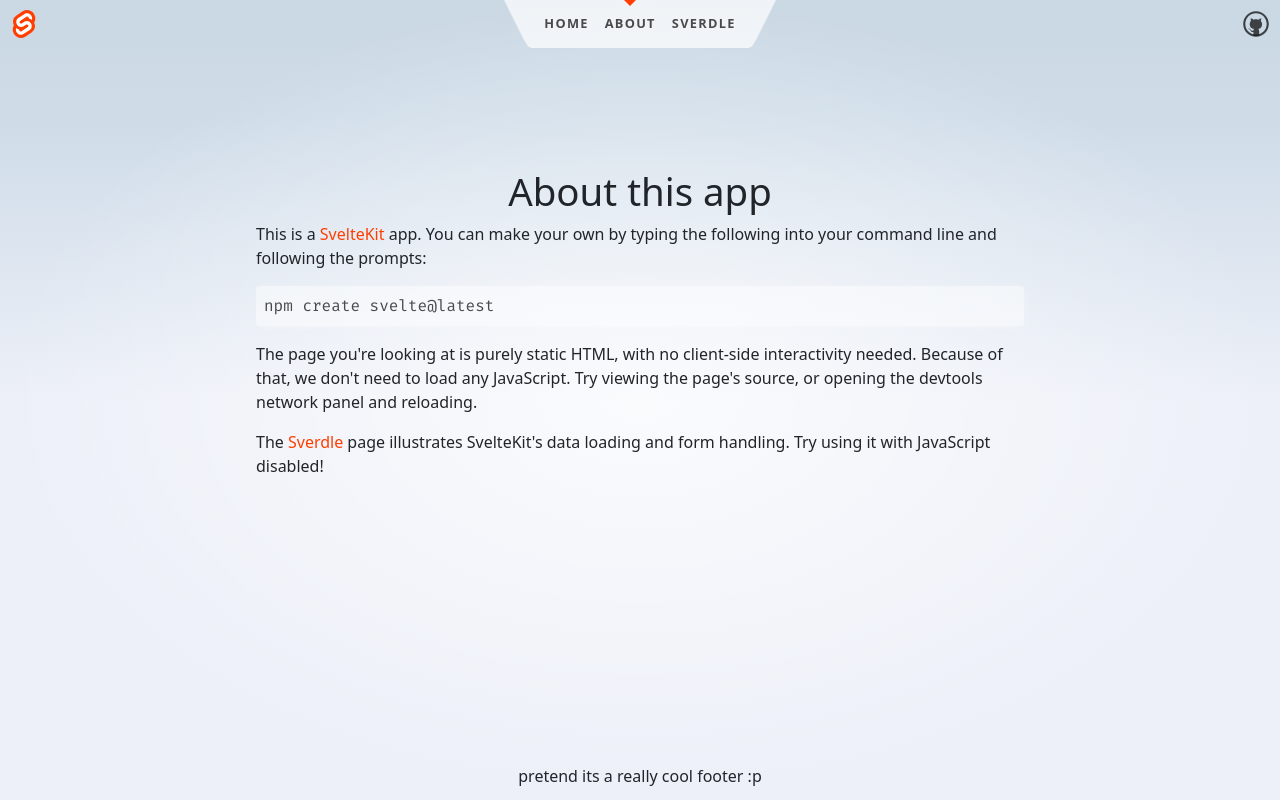
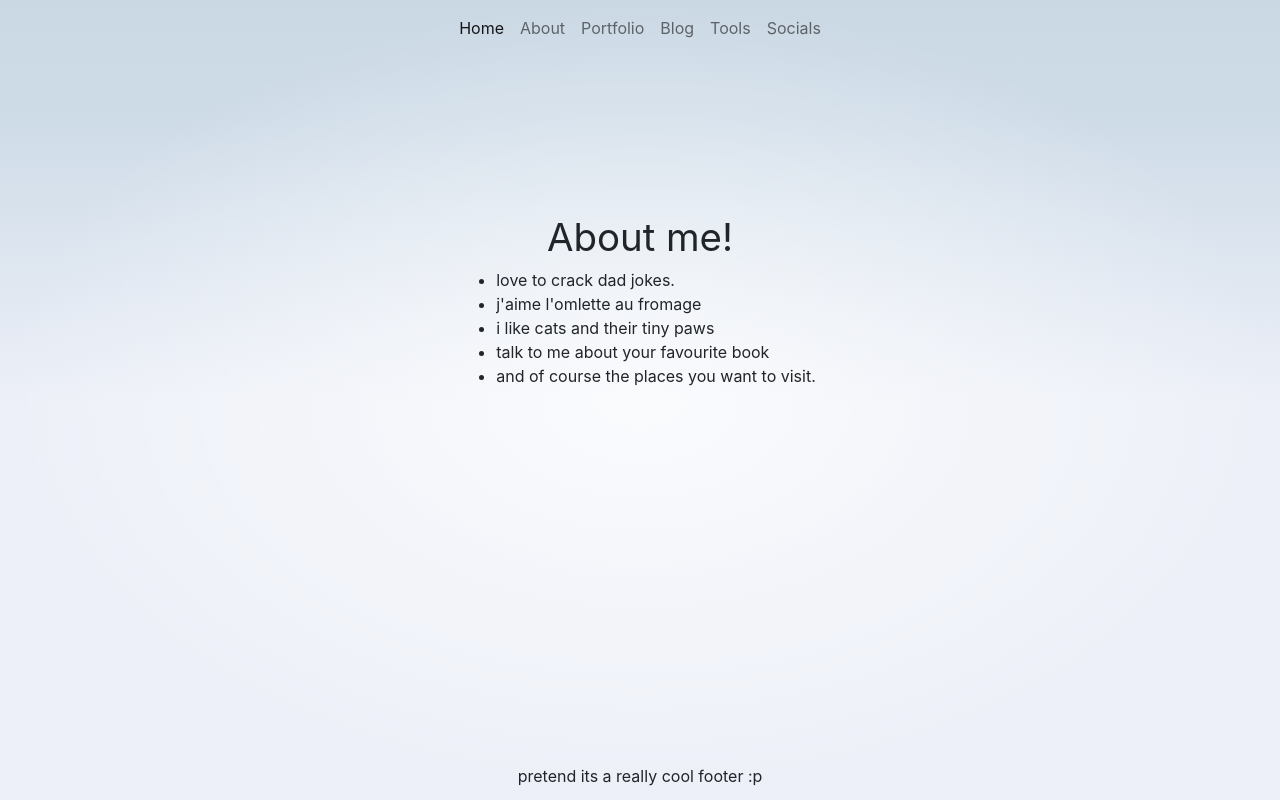
Before and after one commit to arpankodes/arpan-showcase, a SvelteKit app: page /about in a window 1280 px wide. Built offline with nearby package versions, Linux system fonts and the light colour scheme.

Commit message:
Added basic routes.

```diff
--- a/src/app.html
+++ b/src/app.html
@@ -2,7 +2,6 @@
 <html lang="en">
 	<head>
 		<meta charset="utf-8" />
-		<link rel="icon" href="%sveltekit.assets%/favicon.png" />
 		<meta name="viewport" content="width=device-width" />
 
 		<link href="https://cdn.jsdelivr.net/npm/bootstrap@5.0.2/dist/css/bootstrap.min.css" rel="stylesheet" integrity="sha384-EVSTQN3/azprG1Anm3QDgpJLIm9Nao0Yz1ztcQTwFspd3yD65VohhpuuCOmLASjC" crossorigin="anonymous">
--- a/src/routes/+page.svelte
+++ b/src/routes/+page.svelte
@@ -1,5 +1,4 @@
 <script>
-	import Counter from './Counter.svelte';
 	import welcome from '$lib/images/svelte-welcome.webp';
 	import welcome_fallback from '$lib/images/svelte-welcome.png';
 </script>
@@ -14,9 +13,6 @@
 		Welcome to my website!
 	</h1>
 
-
-
-	<Counter />
 </section>
 
 <style>
--- a/src/routes/Header.svelte
+++ b/src/routes/Header.svelte
@@ -1,129 +1,31 @@
 <script>
-	import { page } from '$app/stores';
-	import logo from '$lib/images/svelte-logo.svg';
-	import github from '$lib/images/github.svg';
+
 </script>
 
 <header>
-	<div class="corner">
-		<a href="https://kit.svelte.dev">
-			<img src={logo} alt="SvelteKit" />
-		</a>
-	</div>
 
-	<nav>
-		<svg viewBox="0 0 2 3" aria-hidden="true">
-			<path d="M0,0 L1,2 C1.5,3 1.5,3 2,3 L2,0 Z" />
-		</svg>
-		<ul>
-			<li aria-current={$page.url.pathname === '/' ? 'page' : undefined}>
-				<a href="/">Home</a>
-			</li>
-			<li aria-current={$page.url.pathname === '/about' ? 'page' : undefined}>
-				<a href="/about">About</a>
-			</li>
-			<li aria-current={$page.url.pathname.startsWith('/sverdle') ? 'page' : undefined}>
-				<a href="/sverdle">Sverdle</a>
-			</li>
-		</ul>
-		<svg viewBox="0 0 2 3" aria-hidden="true">
-			<path d="M0,0 L0,3 C0.5,3 0.5,3 1,2 L2,0 Z" />
-		</svg>
-	</nav>
+	<nav class="navbar navbar-expand-lg navbar-light bg-lightd-flex justify-content-center">
+		<div class="">
+		  <button class="navbar-toggler" type="button" data-bs-toggle="collapse" data-bs-target="#navbarNavAltMarkup" aria-controls="navbarNavAltMarkup" aria-expanded="false" aria-label="Toggle navigation">
+			<span class="navbar-toggler-icon"></span>
+		  </button>
+		  <div class="collapse navbar-collapse" id="navbarNavAltMarkup">
+			<div class="navbar-nav">
+			  <a class="nav-link active" aria-current="page" href="/">Home</a>
+			  <a class="nav-link" href="/about">About</a>
+			  <a class="nav-link" href="/portfolio">Portfolio</a>
+			  <a href="/blog" class="nav-link">Blog</a>
+			  <a href="/tools" class="nav-link">Tools</a>
+			  <a href="/socials" class="nav-link">Socials</a>
+			</div>
+		  </div>
+		</div>
+	  </nav>
 
-	<div class="corner">
-		<a href="https://github.com/sveltejs/kit">
-			<img src={github} alt="GitHub" />
-		</a>
-	</div>
 </header>
 
 <style>
-	header {
-		display: flex;
-		justify-content: space-between;
-	}
-
-	.corner {
-		width: 3em;
-		height: 3em;
-	}
-
-	.corner a {
-		display: flex;
-		align-items: center;
-		justify-content: center;
-		width: 100%;
-		height: 100%;
-	}
-
-	.corner img {
-		width: 2em;
-		height: 2em;
-		object-fit: contain;
-	}
-
-	nav {
-		display: flex;
-		justify-content: center;
-		--background: rgba(255, 255, 255, 0.7);
-	}
-
-	svg {
-		width: 2em;
-		height: 3em;
-		display: block;
-	}
-
-	path {
-		fill: var(--background);
-	}
-
-	ul {
-		position: relative;
-		padding: 0;
-		margin: 0;
-		height: 3em;
-		display: flex;
-		justify-content: center;
-		align-items: center;
-		list-style: none;
-		background: var(--background);
-		background-size: contain;
-	}
-
-	li {
-		position: relative;
-		height: 100%;
-	}
-
-	li[aria-current='page']::before {
-		--size: 6px;
-		content: '';
-		width: 0;
-		height: 0;
-		position: absolute;
-		top: 0;
-		left: calc(50% - var(--size));
-		border: var(--size) solid transparent;
-		border-top: var(--size) solid var(--color-theme-1);
-	}
-
-	nav a {
-		display: flex;
-		height: 100%;
-		align-items: center;
-		padding: 0 0.5rem;
-		color: var(--color-text);
-		font-weight: 700;
-		font-size: 0.8rem;
-		text-transform: uppercase;
-		letter-spacing: 0.1em;
+	a:link {
 		text-decoration: none;
-		transition: color 0.2s linear;
-	}
-
-	a:hover {
-		color: var(--color-theme-1);
 	}
 </style>
--- a/src/routes/about/+page.svelte
+++ b/src/routes/about/+page.svelte
@@ -4,23 +4,13 @@
 </svelte:head>
 
 <div class="text-column">
-	<h1>About this app</h1>
+	<h1>About me!</h1>
 
-	<p>
-		This is a <a href="https://kit.svelte.dev">SvelteKit</a> app. You can make your own by typing the
-		following into your command line and following the prompts:
-	</p>
-
-	<pre>npm create svelte@latest</pre>
-
-	<p>
-		The page you're looking at is purely static HTML, with no client-side interactivity needed.
-		Because of that, we don't need to load any JavaScript. Try viewing the page's source, or opening
-		the devtools network panel and reloading.
-	</p>
-
-	<p>
-		The <a href="/sverdle">Sverdle</a> page illustrates SvelteKit's data loading and form handling. Try
-		using it with JavaScript disabled!
-	</p>
+	<ul>
+		<li>love to crack dad jokes.</li>
+		<li>j'aime l'omlette au fromage</li>
+		<li>i like cats and their tiny paws</li>
+		<li>talk to me about your favourite book</li>
+		<li>and of course the places you want to visit.</li>
+	</ul>
 </div>
--- /dev/null
+++ b/src/routes/blog/+page.svelte
@@ -0,0 +1,3 @@
+<p>
+    cool stuff coming up!
+</p>
--- /dev/null
+++ b/src/routes/portfolio/+page.svelte
@@ -0,0 +1,3 @@
+<p>
+    wait and see how great i am *some cool emoji
+</p>
--- a/src/routes/styles.css
+++ b/src/routes/styles.css
@@ -17,6 +17,7 @@
 }
 
 body {
+	font-family: SF Pro Display,SF Pro Icons,Helvetica Neue,Helvetica,Arial,sans-serif;
 	min-height: 100vh;
 	margin: 0;
 	background-attachment: fixed;
```
Also changed, not shown: src/routes/socials/+page.svelte (added, +17 -0 lines), src/routes/tools/+page.svelte (+9 -1 lines).
